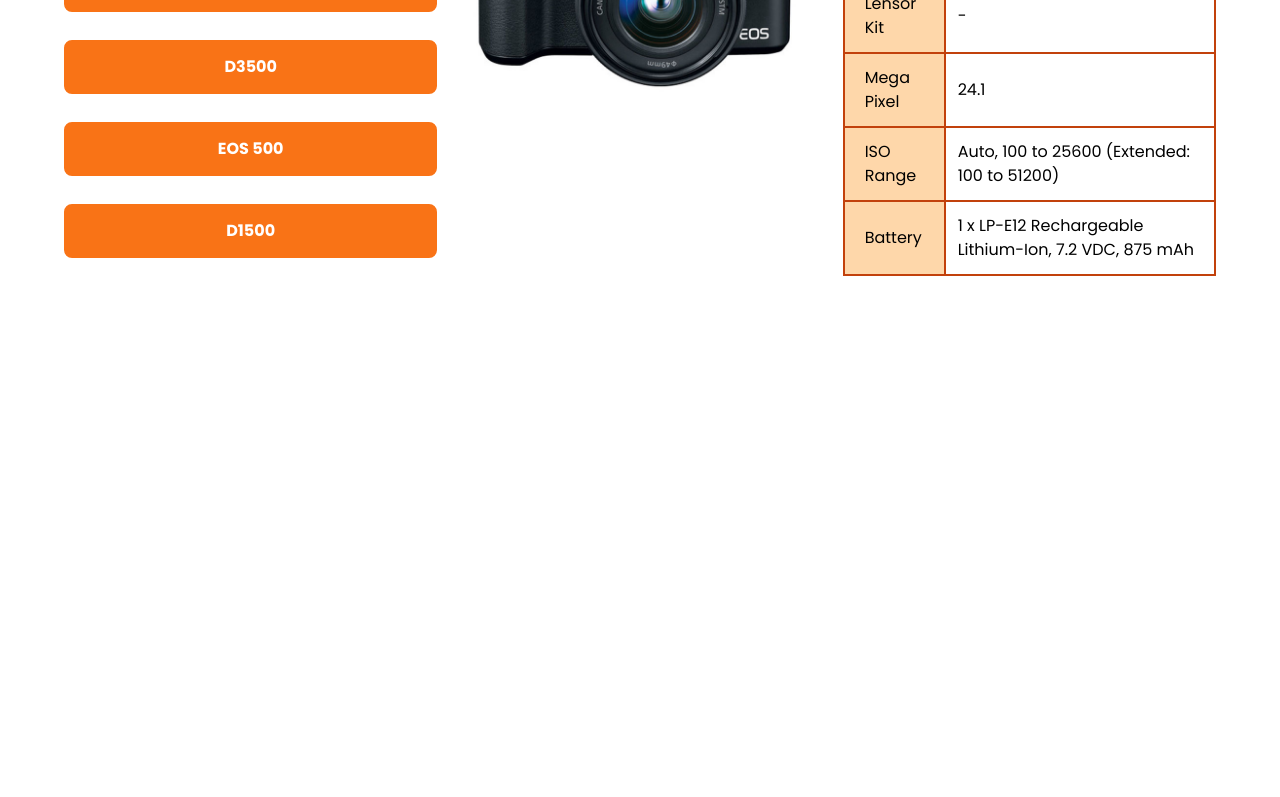
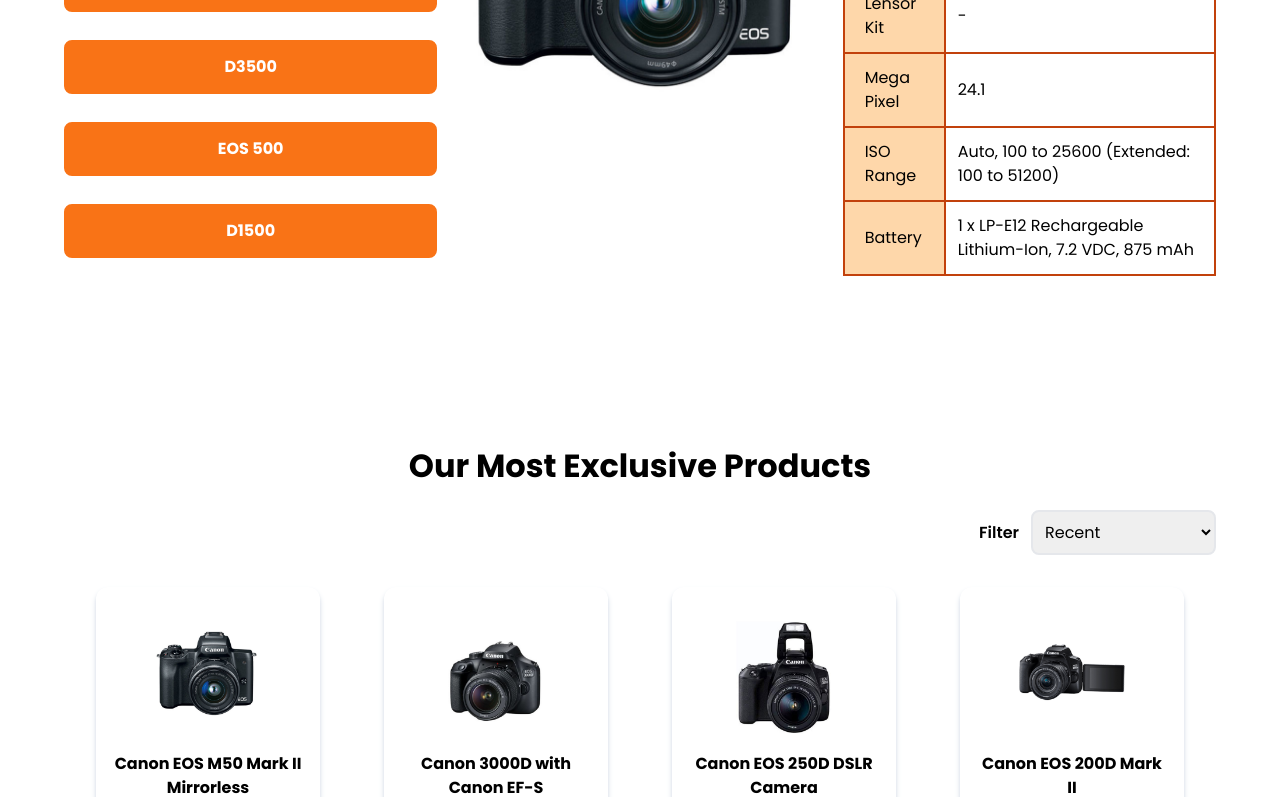
Before and after one commit to Yasith8/Camly-E-Commerce-Website, a React (Vite) app: page / in a window 1280 px wide. Shown: the part 2000-2797 px from the top of the page. Before the commit the page ends 2362 px from the top, so only its background shows below. Built offline with nearby package versions, Linux system fonts and the light colour scheme.

Commit message:
create checkklist

```diff
--- a/src/App.jsx
+++ b/src/App.jsx
@@ -21,14 +21,22 @@ import img42 from './assets/cam/42.jpg'
 import img51 from './assets/cam/51.jpg'
 import img52 from './assets/cam/52.jpg'
 import img53 from './assets/cam/53.jpg'
+import CardSection from './components/CardSection'
 
 
 function App() {
 
+  const [cartCount,setCartCount]=useState(8);
+
+  const addToCart=()=>{
+    setCartCount(cartCount+1)
+  }
+
+
   const cameraShowList=[
     {id:1,
       model:"Canon",
-      title:"Canon EOS M50 Mark II Mirrorless Digital Camera with EF-M15-45 IS STM Lens",
+      title:"Canon EOS M50 Mark II Mirrorless",
       price:"LKR 245000",
       img1:img11,img2:img12,img3:img13,
       matirial:"EOS M50",
@@ -41,25 +49,26 @@ function App() {
       iso:"Auto, 100 to 25600 (Extended: 100 to 51200)",
       battery:"1 x LP-E12 Rechargeable Lithium-Ion, 7.2 VDC, 875 mAh"
     },
-    {id:2,model:"canon",title:"Canon 3000D with Canon EF-S 18-55mm F/3.5-5.6 III",price:"LKR 145000",img1:img21,img2:img22,matirial:"Canon 3000D",wifi:"Yes",display:"2.7'",view:"Eye-level pentamirror",sensor:"CMOS",lensor:"18-55mm lens",pixel:"18",iso:"100-6400",battery:"LP-E10"},
-    {id:3,model:"canon",title:"Canon EOS 250D DSLR Camera with EF-S 18-55 Lens",price:"LKR 218000",img1:img31,img2:img32,img3:img33,matirial:"EOS 250D",wifi:"Yes",display:"3'",view:"Optical pentamirror",sensor:"CMOS",lensor:"18-55mm lens",pixel:"24.5'",iso:"100-25600",battery:"1 x LP-E10"},
-    {id:4,model:"canon",title:"Canon EOS 200D Mark II DSLR Camera with 18-55mm Lens",price:"LKR 240000",img1:img42,img2:img41,matirial:"EOS 200D",wifi:"Yes",display:"3'",view:"Eye-level pentamirror",sensor:"CMOS",lensor:"18-55mm lens",pixel:"24.5'",iso:"Auto, 100 to 51200",battery:"LP-E17"},
-    {id:5,model:"Nikon",title:"Nikon D7500 DSLR Camera with 18-140mm Lens",price:"LKR 368000",img1:img53,img2:img52,img3:img53,matirial:"D7500",wifi:"Yes",display:"3.2'",view:"Optical pentamirror",sensor:"CMOS",lensor:"18-140mm lens",pixel:"20.9'",iso:"100-25600",battery:"1 x EN-EL15a"},
-    {id:6,model:"Nikon",title:"Nikon D7500 DSLR Camera with 18-140mm Lens",price:"LKR 368000",img1:img51,img2:img52,img3:img53,matirial:"D3500",wifi:"Yes",display:"3.2'",view:"Optical pentamirror",sensor:"CMOS",lensor:"18-140mm lens",pixel:"20.9'",iso:"100-25600",battery:"1 x EN-EL15a"},
-    {id:7,model:"Nikon",title:"Nikon D7500 DSLR Camera with 18-140mm Lens",price:"LKR 368000",img1:img52,img2:img51,img3:img53,matirial:"EOS 500",wifi:"Yes",display:"3.2'",view:"Optical pentamirror",sensor:"CMOS",lensor:"18-140mm lens",pixel:"20.9'",iso:"100-25600",battery:"1 x EN-EL15a"},
-    {id:8,model:"Nikon",title:"Nikon D7500 DSLR Camera with 18-140mm Lens",price:"LKR 368000",img1:img31,img2:img52,img3:img53,matirial:"D1500",wifi:"Yes",display:"3.2'",view:"Optical pentamirror",sensor:"CMOS",lensor:"18-140mm lens",pixel:"20.9'",iso:"100-25600",battery:"1 x EN-EL15a"},
+    {id:2,model:"canon",title:"Canon 3000D with Canon EF-S",price:"LKR 145000",img1:img21,img2:img22,matirial:"Canon 3000D",wifi:"Yes",display:"2.7'",view:"Eye-level pentamirror",sensor:"CMOS",lensor:"18-55mm lens",pixel:"18",iso:"100-6400",battery:"LP-E10"},
+    {id:3,model:"canon",title:"Canon EOS 250D DSLR Camera",price:"LKR 218000",img1:img31,img2:img32,img3:img33,matirial:"EOS 250D",wifi:"Yes",display:"3'",view:"Optical pentamirror",sensor:"CMOS",lensor:"18-55mm lens",pixel:"24.5'",iso:"100-25600",battery:"1 x LP-E10"},
+    {id:4,model:"canon",title:"Canon EOS 200D Mark II",price:"LKR 240000",img1:img42,img2:img41,matirial:"EOS 200D",wifi:"Yes",display:"3'",view:"Eye-level pentamirror",sensor:"CMOS",lensor:"18-55mm lens",pixel:"24.5'",iso:"Auto, 100 to 51200",battery:"LP-E17"},
+    {id:5,model:"Nikon",title:"Nikon D7500 DSLR Camera",price:"LKR 368000",img1:img53,img2:img52,img3:img53,matirial:"D7500",wifi:"Yes",display:"3.2'",view:"Optical pentamirror",sensor:"CMOS",lensor:"18-140mm lens",pixel:"20.9'",iso:"100-25600",battery:"1 x EN-EL15a"},
+    {id:6,model:"Nikon",title:"Nikon D3500 DSLR Camera",price:"LKR 368000",img1:img51,img2:img52,img3:img53,matirial:"D3500",wifi:"Yes",display:"3.2'",view:"Optical pentamirror",sensor:"CMOS",lensor:"18-140mm lens",pixel:"20.9'",iso:"100-25600",battery:"1 x EN-EL15a"},
+    {id:7,model:"Nikon",title:"Nikon EOS DSLR Camera",price:"LKR 368000",img1:img52,img2:img51,img3:img53,matirial:"EOS 500",wifi:"Yes",display:"3.2'",view:"Optical pentamirror",sensor:"CMOS",lensor:"18-140mm lens",pixel:"20.9'",iso:"100-25600",battery:"1 x EN-EL15a"},
+    {id:8,model:"Nikon",title:"Nikon D1500 DSLR Camera",price:"LKR 368000",img1:img31,img2:img52,img3:img53,matirial:"D1500",wifi:"Yes",display:"3.2'",view:"Optical pentamirror",sensor:"CMOS",lensor:"18-140mm lens",pixel:"20.9'",iso:"100-25600",battery:"1 x EN-EL15a"},
 
   ]
 
-  const testImg=img12;
+
 
   return (
    <div>
-    <Navbar/>
+    <Navbar cartCount={cartCount}/>
     <Header/>
     <SliderBar/>
     <About/>
-    <CamCard camList={cameraShowList} test={testImg}/>
+    <CamCard camList={cameraShowList}/>
+    <CardSection shopList={cameraShowList}/>
    </div>
   )
 }
--- a/src/components/CamCard.jsx
+++ b/src/components/CamCard.jsx
@@ -19,7 +19,7 @@ function CamCard(props) {
                     <button key={i.id} onClick={() => btnHandler(i.id)} className='px-4 py-3 rounded-lg w-full text-white font-bold text-[1rem] bg-orange-500 border-[3px] border-orange-500 hover:bg-orange-400  hover:border-orange-800'>{i.matirial}</button>
                   ))}
                 </div>
-                {/* test */}
+
                 <div className='flex md:flex-col items-center justify-between gap-7 md:hidden'>
                    <div className='flex flex-wrap md:flex-col items-center justify-center gap-3'>
                      {props.camList.slice(0, 4).map((i) => (
@@ -38,7 +38,7 @@ function CamCard(props) {
                    </div>
               </div>
 
-                {/* test */}
+
 
 
 
--- /dev/null
+++ b/src/components/Card.jsx
@@ -0,0 +1,20 @@
+import React from 'react'
+
+import img from '../assets/cam/51.jpg'
+
+function Card(props) {
+  return (
+    <button className='m-5 w-[14rem] h-[19rem] flex flex-col items-center bg-white rounded-xl shadow-md shadow-slate-300 hover:shadow-slate-400'>
+        <div className='bg-white  mt-[1rem] mx-[1rem] mb-[0.3rem] rounded-lg'><img src={props.img} className='max-w-[8rem] max-h-[9rem]'/></div>
+        <div className='flex flex-col items-center justify-center'>
+        <h1 className='px-4 text-center font-bold'>{props.name}</h1>
+        <h3 className='px-4 text-center font-medium pt-1'>{props.price}</h3>
+        </div>
+        <div className=''>
+        <button className='m-2 p px-14 py-[0.4rem] rounded bg-orange-500 text-white'>Add to Cart</button>
+        </div>
+    </button>
+  )
+}
+
+export default Card
--- /dev/null
+++ b/src/components/CardSection.jsx
@@ -0,0 +1,36 @@
+import React from 'react'
+import Card from './Card'
+
+function CardSection(props) {
+  return (
+    <div className='mt-[3rem] md:w-auto pt-[5rem] px-6 md:pt-[5%] md:px-[4rem]'>
+        <h1 className='text-center font-bold text-[2rem]'>Our Most Exclusive Products</h1>
+        <div className='mt-5 flex justify-end items-center gap-3'>
+            <h2 className='font-semibold'>Filter</h2>
+            <select className='border-2 p-2 rounded-lg'>
+                <option value="">Recent</option>
+                <option value="">Low to High(Price)</option>
+                <option value="">High to Low(Price)</option>
+            </select>
+        </div>
+
+
+        <div className='flex flex-col items-center mt-3 gap-4'>
+                   <div className='flex flex-wrap items-center justify-center gap-6'>
+                     {props.shopList.slice(0, 4).map((i) => (
+                       <Card id={i.id} name={i.title} price={i.price} img={i.img1} />
+                       ))}
+                   </div>
+
+                   <div className='flex flex-wrap items-center justify-center gap-6'>
+                     {props.shopList.slice(4, 8).map((i) => (
+                       <Card id={i.id} name={i.title} price={i.price} img={i.img1}/>
+                     ))}
+                   </div>
+        </div>
+
+    </div>
+  )
+}
+
+export default CardSection
--- a/src/components/Navbar.jsx
+++ b/src/components/Navbar.jsx
@@ -6,7 +6,7 @@ import ShoppingCartIcon from '@mui/icons-material/ShoppingCart';
 import Badge from "@mui/material/Badge/Badge"
 import Button from '@mui/material/Button';
 
-function Navbar() {
+function Navbar({cartCount}) {
   return (
     <div>
       <nav className='fixed top-0 left-0 w-screen bg-white'>
@@ -22,7 +22,7 @@ function Navbar() {
           </li>
 
           <li className='flex items-center justify-evenly gap-7'>
-          <Badge color="secondary" badgeContent={2} >
+          <Badge color="warning" badgeContent={cartCount} >
             <ShoppingCartIcon />
           </Badge>
           <button className='bg-orange-500 text-white py-2 px-5 rounded-md'>LogIn</button>
--- a/src/index.css
+++ b/src/index.css
@@ -0,0 +1,3 @@
+* {
+    scroll-behavior: smooth;
+}
```
